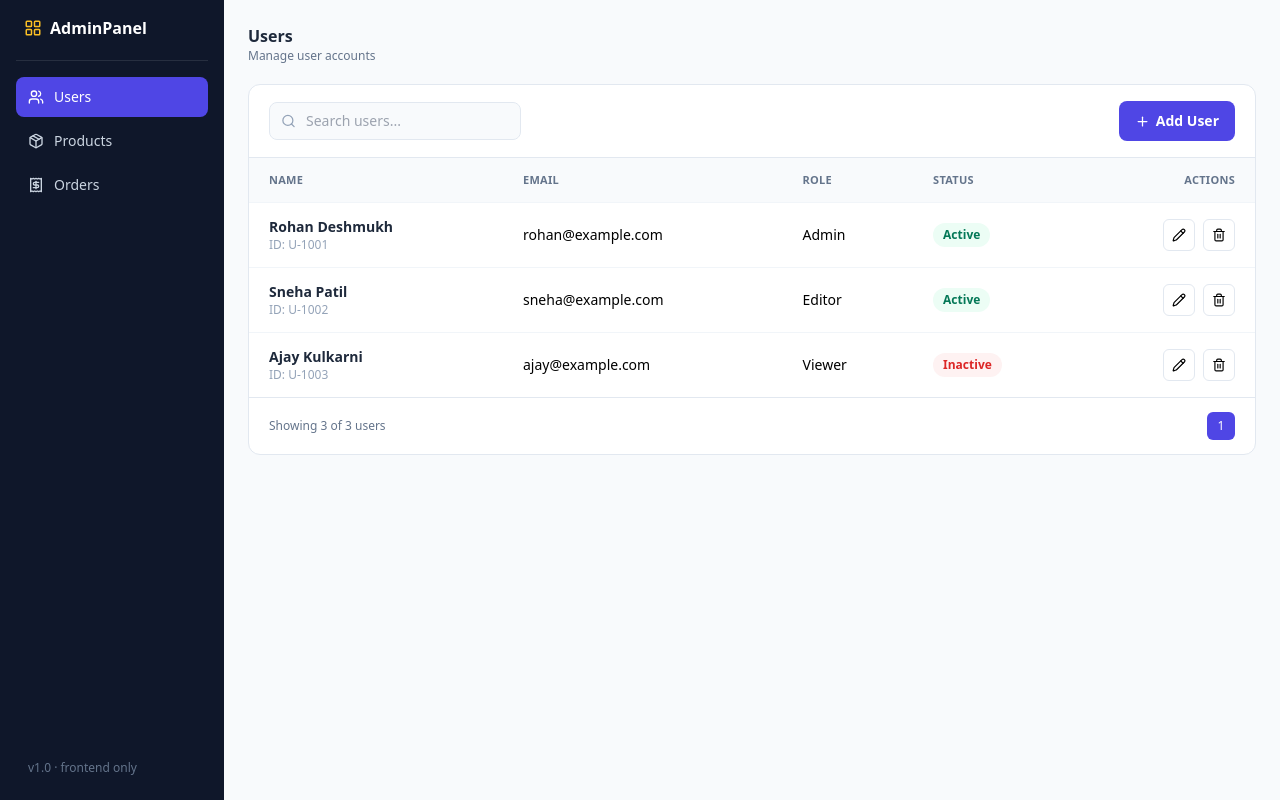
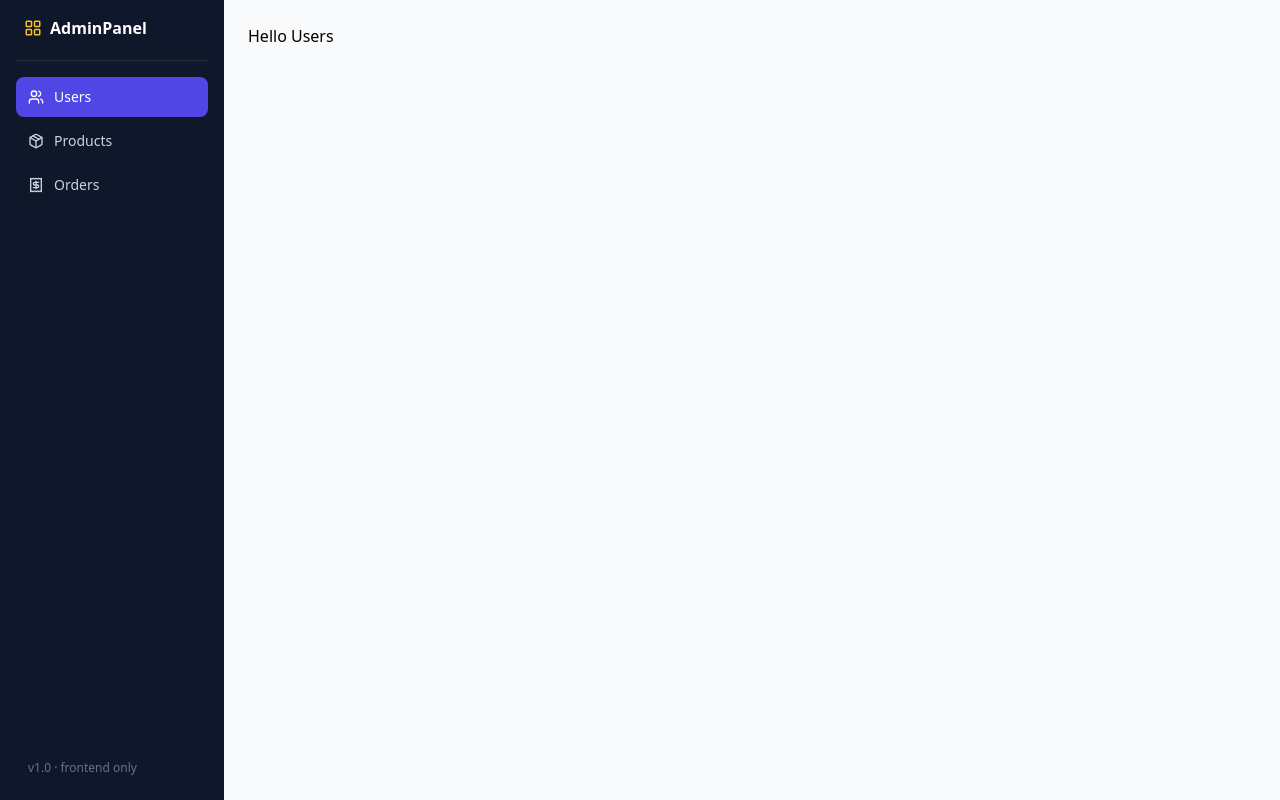
Before and after one commit to Adityatilekar29/Practice-Project, a React (Vite) app in the folder frontend/: page / in a window 1280 px wide. Built offline with nearby package versions, Linux system fonts and the light colour scheme.

Commit message:
install npm and change code

```diff
--- a/frontend/src/pages/UsersPage.jsx
+++ b/frontend/src/pages/UsersPage.jsx
@@ -1,168 +1,11 @@
-import React, { useState } from "react";
-import { Plus, Pencil, Trash2, X, Search } from "lucide-react";
+import React from 'react'
 
-/**
- * USERS CRUD — self-contained page.
- * ----------------------------------------------------
- * Only this file needs editing for the Users module.
- * No auth. No API calls yet — wire up your Express routes
- * where marked with TODO.
- */
-
-const INITIAL_USERS = [
-  { id: "U-1001", name: "Rohan Deshmukh", email: "rohan@example.com", role: "Admin", status: "Active" },
-  { id: "U-1002", name: "Sneha Patil", email: "sneha@example.com", role: "Editor", status: "Active" },
-  { id: "U-1003", name: "Ajay Kulkarni", email: "ajay@example.com", role: "Viewer", status: "Inactive" },
-];
-
-function Badge({ status }) {
-  const styles = {
-    Active: "bg-emerald-50 text-emerald-700",
-    Inactive: "bg-red-50 text-red-600",
-  };
+const UsersPage = () => {
   return (
-    <span className={`inline-block px-2.5 py-1 rounded-full text-xs font-semibold ${styles[status] || "bg-slate-100 text-slate-600"}`}>
-      {status}
-    </span>
-  );
+    <div>
+      Hello Users
+    </div>
+  )
 }
 
-const inputCls =
-  "w-full px-3 py-2.5 border border-slate-200 rounded-lg text-sm bg-slate-50 focus:outline-none focus:ring-2 focus:ring-indigo-500 focus:bg-white";
-
-function Field({ label, children }) {
-  return (
-    <div>
-      <label className="block text-xs font-semibold text-slate-500 mb-1.5">{label}</label>
-      {children}
-    </div>
-  );
-}
-
-export default function UsersPage() {
-  const [users] = useState(INITIAL_USERS); // TODO: replace with GET /api/users via useEffect
-  const [modalOpen, setModalOpen] = useState(false);
-  const [editingRow, setEditingRow] = useState(null);
-
-  const openAdd = () => { setEditingRow(null); setModalOpen(true); };
-  const openEdit = (row) => { setEditingRow(row); setModalOpen(true); };
-  const closeModal = () => setModalOpen(false);
-
-  const handleSave = () => {
-    // TODO: POST /api/users (add) or PUT /api/users/:id (edit)
-    closeModal();
-  };
-  const handleDelete = (row) => {
-    // TODO: DELETE /api/users/:id
-    console.log("delete user", row);
-  };
-
-  return (
-    <div>
-      <div className="mb-5">
-        <h1 className="text-base font-bold text-slate-800 m-0">Users</h1>
-        <div className="text-xs text-slate-500">Manage user accounts</div>
-      </div>
-
-      <div className="bg-white border border-slate-200 rounded-xl overflow-hidden">
-        <div className="flex items-center justify-between gap-3 px-5 py-4 border-b border-slate-200 flex-wrap">
-          <div className="relative">
-            <Search size={15} className="absolute left-3 top-1/2 -translate-y-1/2 text-slate-400" />
-            <input
-              placeholder="Search users..."
-              className="pl-9 pr-3 py-2 border border-slate-200 rounded-lg text-sm bg-slate-50 min-w-[220px] focus:outline-none focus:ring-2 focus:ring-indigo-500 focus:bg-white"
-            />
-          </div>
-          <button
-            onClick={openAdd}
-            className="inline-flex items-center gap-1.5 bg-indigo-600 hover:bg-indigo-700 text-white text-sm font-semibold px-4 py-2.5 rounded-lg"
-          >
-            <Plus size={15} /> Add User
-          </button>
-        </div>
-
-        <table className="w-full text-sm">
-          <thead>
-            <tr className="bg-slate-50">
-              <th className="text-left px-5 py-3 text-[11px] font-semibold uppercase tracking-wide text-slate-500">Name</th>
-              <th className="text-left px-5 py-3 text-[11px] font-semibold uppercase tracking-wide text-slate-500">Email</th>
-              <th className="text-left px-5 py-3 text-[11px] font-semibold uppercase tracking-wide text-slate-500">Role</th>
-              <th className="text-left px-5 py-3 text-[11px] font-semibold uppercase tracking-wide text-slate-500">Status</th>
-              <th className="text-right px-5 py-3 text-[11px] font-semibold uppercase tracking-wide text-slate-500">Actions</th>
-            </tr>
-          </thead>
-          <tbody>
-            {users.map((u) => (
-              <tr key={u.id} className="border-t border-slate-100 hover:bg-slate-50">
-                <td className="px-5 py-3.5">
-                  <div className="font-semibold text-slate-800">{u.name}</div>
-                  <div className="text-xs text-slate-400">ID: {u.id}</div>
-                </td>
-                <td className="px-5 py-3.5">{u.email}</td>
-                <td className="px-5 py-3.5">{u.role}</td>
-                <td className="px-5 py-3.5"><Badge status={u.status} /></td>
-                <td className="px-5 py-3.5">
-                  <div className="flex justify-end gap-2">
-                    <button
-                      onClick={() => openEdit(u)}
-                      className="w-8 h-8 flex items-center justify-center border border-slate-200 rounded-md hover:border-indigo-400 hover:text-indigo-600"
-                    >
-                      <Pencil size={14} />
-                    </button>
-                    <button
-                      onClick={() => handleDelete(u)}
-                      className="w-8 h-8 flex items-center justify-center border border-slate-200 rounded-md hover:border-red-400 hover:text-red-600 hover:bg-red-50"
-                    >
-                      <Trash2 size={14} />
-                    </button>
-                  </div>
-                </td>
-              </tr>
-            ))}
-          </tbody>
-        </table>
-
-        <div className="flex items-center justify-between px-5 py-3.5 border-t border-slate-200 text-xs text-slate-500">
-          <span>Showing {users.length} of {users.length} users</span>
-          <div className="flex gap-1.5">
-            <button className="w-7 h-7 rounded-md bg-indigo-600 text-white text-xs">1</button>
-          </div>
-        </div>
-      </div>
-
-      {modalOpen && (
-        <div
-          className="fixed inset-0 bg-slate-900/45 flex items-center justify-center z-50 p-4"
-          onClick={(e) => e.target === e.currentTarget && closeModal()}
-        >
-          <div className="bg-white rounded-xl w-full max-w-md max-h-[88vh] overflow-auto shadow-2xl">
-            <div className="flex items-center justify-between px-6 py-4 border-b border-slate-200">
-              <h3 className="text-sm font-semibold text-slate-800">{editingRow ? "Edit User" : "Add User"}</h3>
-              <button onClick={closeModal} className="text-slate-400 hover:text-slate-600"><X size={18} /></button>
-            </div>
-            <div className="p-6 flex flex-col gap-3.5">
-              <Field label="Full Name"><input className={inputCls} defaultValue={editingRow?.name} placeholder="e.g. Rohan Deshmukh" /></Field>
-              <Field label="Email"><input className={inputCls} defaultValue={editingRow?.email} placeholder="name@example.com" /></Field>
-              <div className="flex gap-3">
-                <Field label="Role">
-                  <select className={inputCls} defaultValue={editingRow?.role}>
-                    <option>Admin</option><option>Editor</option><option>Viewer</option>
-                  </select>
-                </Field>
-                <Field label="Status">
-                  <select className={inputCls} defaultValue={editingRow?.status}>
-                    <option>Active</option><option>Inactive</option>
-                  </select>
-                </Field>
-              </div>
-            </div>
-            <div className="px-6 py-4 border-t border-slate-200 flex justify-end gap-2">
-              <button onClick={closeModal} className="px-4 py-2 rounded-lg text-sm font-semibold border border-slate-200">Cancel</button>
-              <button onClick={handleSave} className="px-4 py-2 rounded-lg text-sm font-semibold bg-indigo-600 text-white">Save User</button>
-            </div>
-          </div>
-        </div>
-      )}
-    </div>
-  );
-}
+export default UsersPage
```
